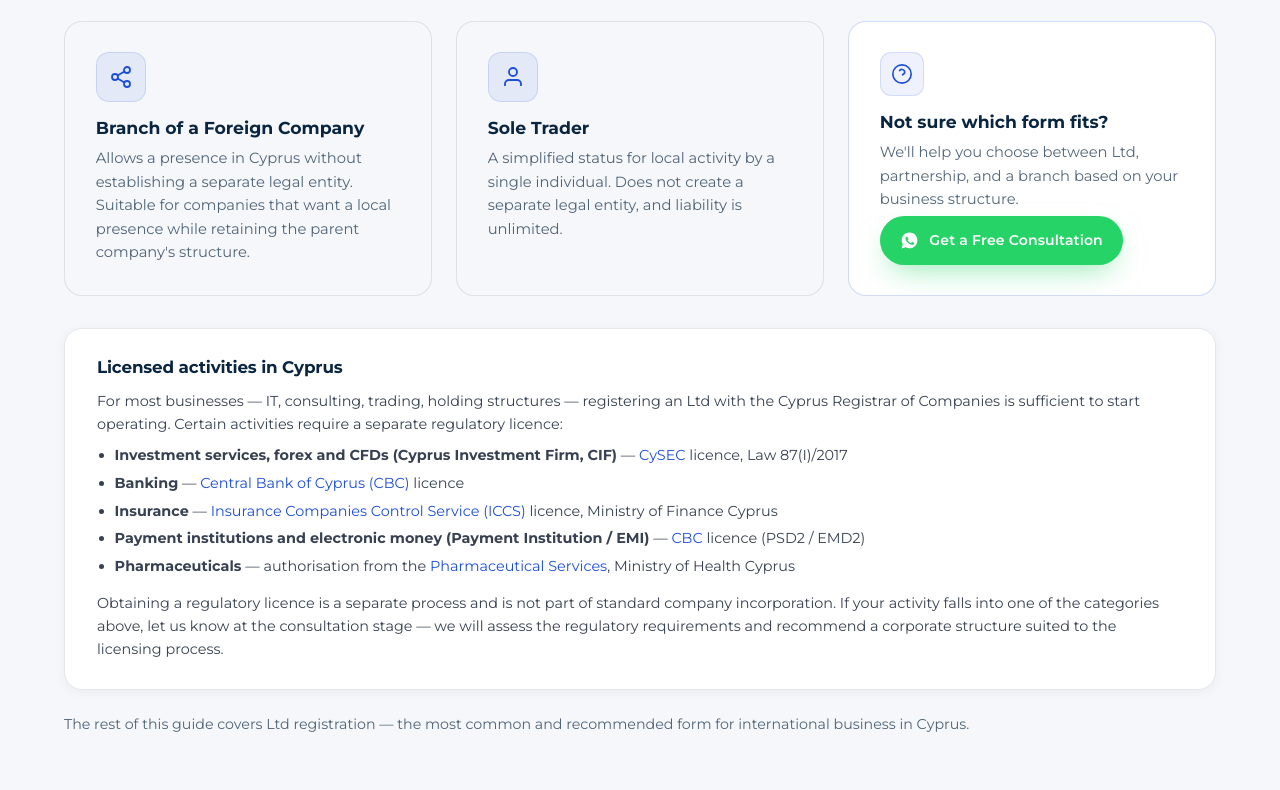
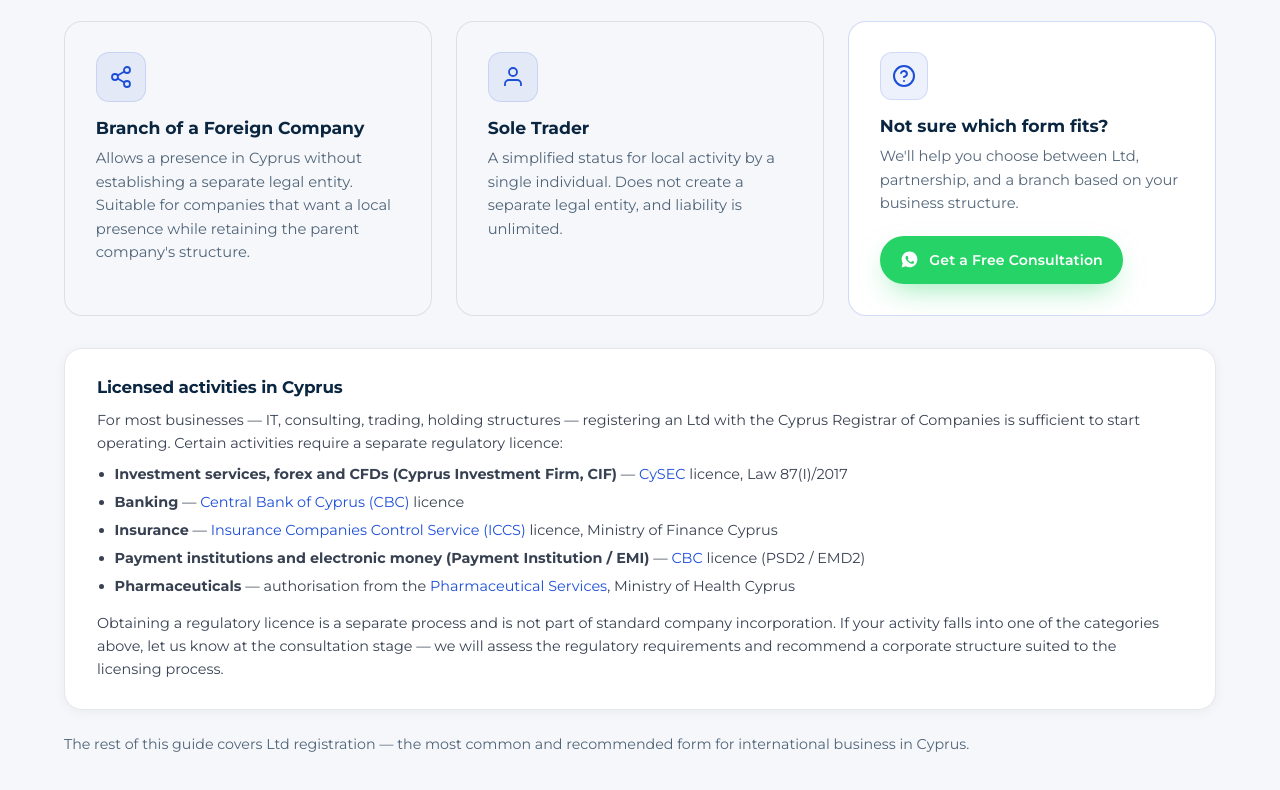
Before and after one commit to Codi-life/ResidentPravonew, a website: page en/company-registration-cyprus.html in a window 1280 px wide. Shown: the part 4114-4904 px from the top of the page. Drawn offline with Linux system fonts and the light colour scheme.

Commit message:
fix: unify wcy-cta-icon style and add button spacing (RU + EN)
Co-Authored-By: Claude Sonnet 4.6 <noreply@anthropic.com>

```diff
--- a/en/company-registration-cyprus.html
+++ b/en/company-registration-cyprus.html
@@ -273,9 +273,9 @@
   .lic-note ul li { font-size:.9rem; color:#374151; line-height:1.55; margin-bottom:.35rem; }
   .lic-note p { font-size:.9rem; color:#374151; line-height:1.6; margin-bottom:0; }
   .wcy-card-cta { background:#fff; border-color:rgba(29,78,216,.2); display:flex; flex-direction:column; }
-  .wcy-cta-icon { width:44px; height:44px; border-radius:11px; display:grid; place-items:center; background:rgba(29,78,216,.07); border:1px solid rgba(29,78,216,.14); color:var(--blue); margin-bottom:var(--s2); flex:none; }
-  .wcy-cta-icon svg { width:22px; height:22px; }
-  .wcy-card-cta .btn-wa { align-self:flex-start; margin-top:auto; font-size:.88rem; padding:.75rem 1.2rem; }
+  .wcy-cta-icon { width:48px; height:48px; border-radius:12px; display:grid; place-items:center; background:rgba(29,78,216,.08); border:1px solid rgba(29,78,216,.14); color:var(--blue); margin-bottom:var(--s2); flex:none; }
+  .wcy-cta-icon svg { width:24px; height:24px; }
+  .wcy-card-cta .btn-wa { align-self:flex-start; margin-top:1.25rem; font-size:.88rem; padding:.75rem 1.2rem; }
   /* ── Jurisdiction comparison table ── */
   .jur-table-wrap { overflow-x:auto; -webkit-overflow-scrolling:touch; }
   .jur-table { width:100%; border-collapse:collapse; font-size:.93rem; border-radius:var(--radius); overflow:hidden; min-width:540px; }
@@ -970,7 +970,7 @@
           <p>A simplified status for local activity by a single individual. Does not create a separate legal entity, and liability is unlimited.</p>
         </div>
         <div class="wcy-card wcy-card-cta reveal">
-          <div class="wcy-cta-icon"><svg viewBox="0 0 24 24" fill="none" stroke="currentColor" stroke-width="1.8"><circle cx="12" cy="12" r="10"/><path d="M9.09 9a3 3 0 015.83 1c0 2-3 3-3 3"/><path d="M12 17h.01"/></svg></div>
+          <div class="wcy-cta-icon"><svg viewBox="0 0 24 24" fill="none" stroke="currentColor" stroke-width="2" stroke-linecap="round" stroke-linejoin="round"><circle cx="12" cy="12" r="10"/><path d="M9.09 9a3 3 0 015.83 1c0 2-3 3-3 3"/><path d="M12 17h.01"/></svg></div>
           <h3>Not sure which form fits?</h3>
           <p>We'll help you choose between Ltd, partnership, and a branch based on your business structure.</p>
           <a href="#" class="btn btn-wa" data-wa><svg viewBox="0 0 24 24" fill="currentColor" aria-hidden="true"><path d="M12.04 2C6.58 2 2.13 6.45 2.13 11.91c0 1.75.46 3.45 1.32 4.95L2 22l5.25-1.38c1.45.79 3.08 1.21 4.79 1.21 5.46 0 9.91-4.45 9.91-9.91C21.95 6.45 17.5 2 12.04 2zm5.8 14.04c-.24.68-1.42 1.31-1.95 1.36-.5.05-.96.24-3.23-.67-2.72-1.07-4.45-3.86-4.59-4.04-.13-.18-1.1-1.47-1.1-2.8s.7-1.98.95-2.25c.24-.27.53-.34.71-.34.18 0 .36 0 .51.01.16.01.39-.06.6.46.24.59.81 2.03.88 2.18.07.15.12.32.02.51-.09.18-.14.3-.27.46-.14.15-.29.35-.41.47-.14.13-.28.28-.12.55.16.27.71 1.17 1.53 1.9 1.05.94 1.94 1.23 2.21 1.36.27.14.43.12.59-.07.15-.18.68-.79.86-1.07.18-.27.36-.22.6-.13.24.09 1.55.73 1.81.86.27.14.45.2.51.31.07.11.07.64-.17 1.32z"/></svg>Get a Free Consultation</a>
```
Also changed, not shown: ru/company-registration-cyprus.html (+4 -4 lines).
